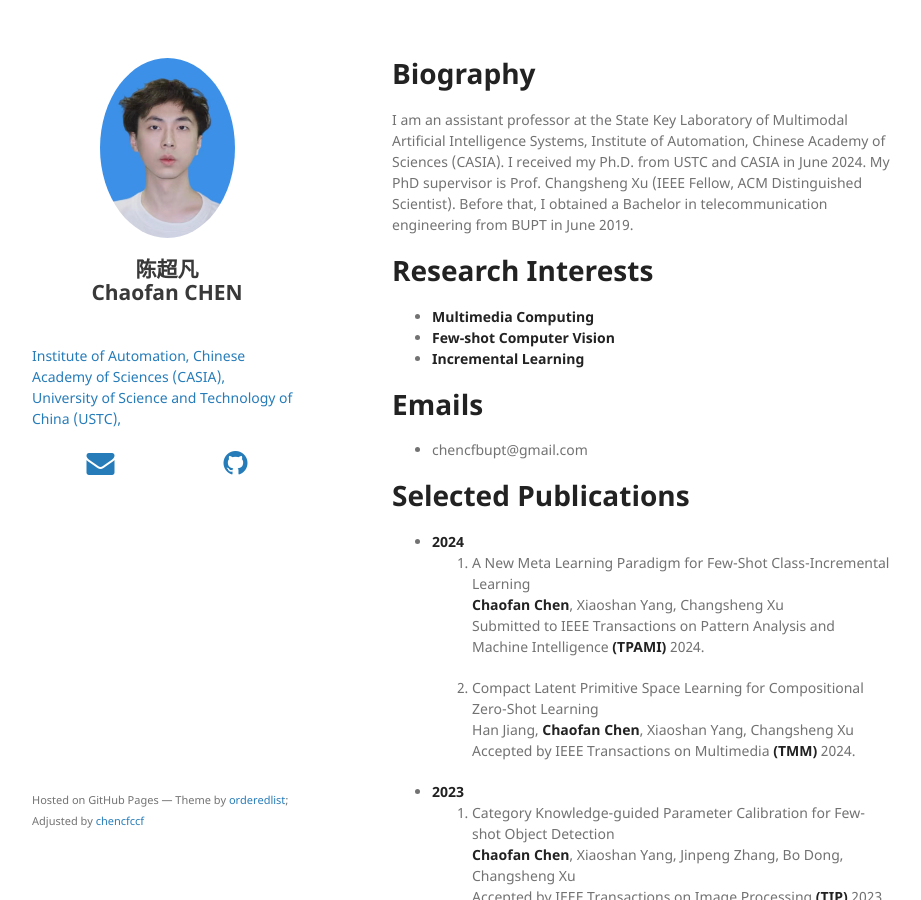
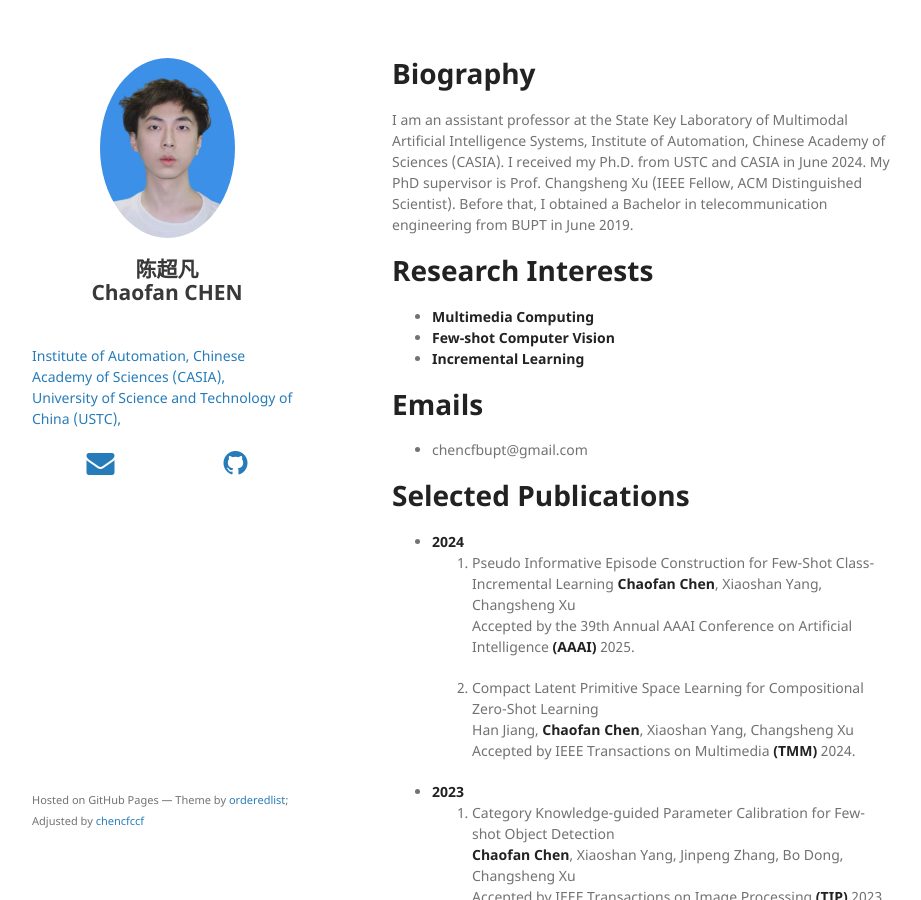
Before and after one commit to chencfccf/chencfccf.github.io, a Jekyll site: the page built from index.md, in a window 1280 px wide and 900 px high. Shown: the whole window, without its empty margins (178-1099 px from the left). Built offline with Jekyll 4.4.1, drawn with Linux system fonts in a browser that asks for light colours; nearby versions of some CDN libraries; our own code applies the rules of GitHub Pages for plain Markdown files.

Commit message:
Update index.md

```diff
--- a/index.md
+++ b/index.md
@@ -37,9 +37,9 @@ I am an assistant professor at the State Key Laboratory of Multimodal Artificial
 
 # Selected Publications
 * **2024**
-  1. A New Meta Learning Paradigm for Few-Shot Class-Incremental Learning
+  1. Pseudo Informative Episode Construction for Few-Shot Class-Incremental Learning
   **Chaofan Chen**, Xiaoshan Yang, Changsheng Xu
-  Submitted to IEEE Transactions on Pattern Analysis and Machine Intelligence **(TPAMI)** 2024.
+  Accepted by the 39th Annual AAAI Conference on Artificial Intelligence **(AAAI)** 2025.
 
   2. Compact Latent Primitive Space Learning for Compositional Zero-Shot Learning
   Han Jiang, **Chaofan Chen**, Xiaoshan Yang, Changsheng Xu
```
